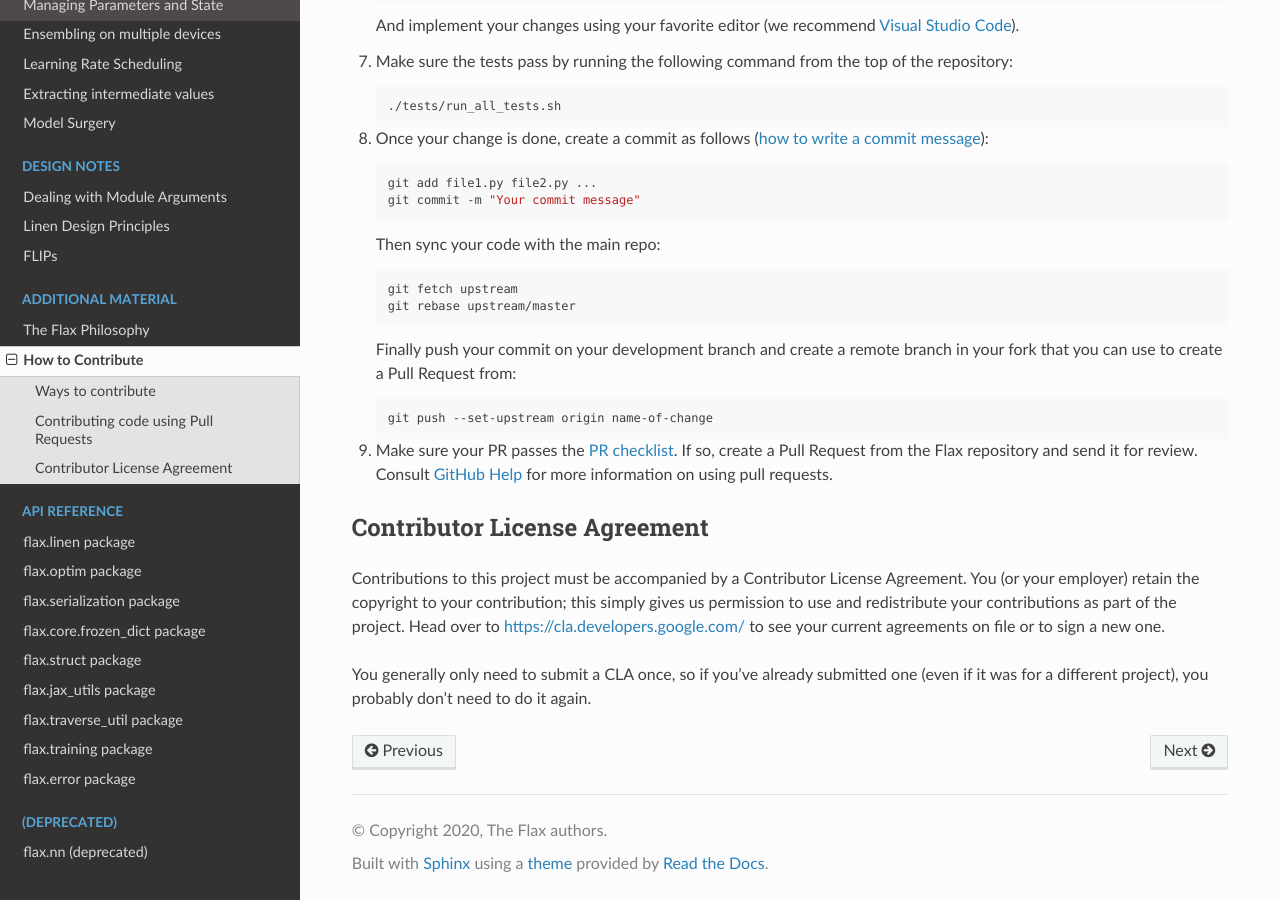
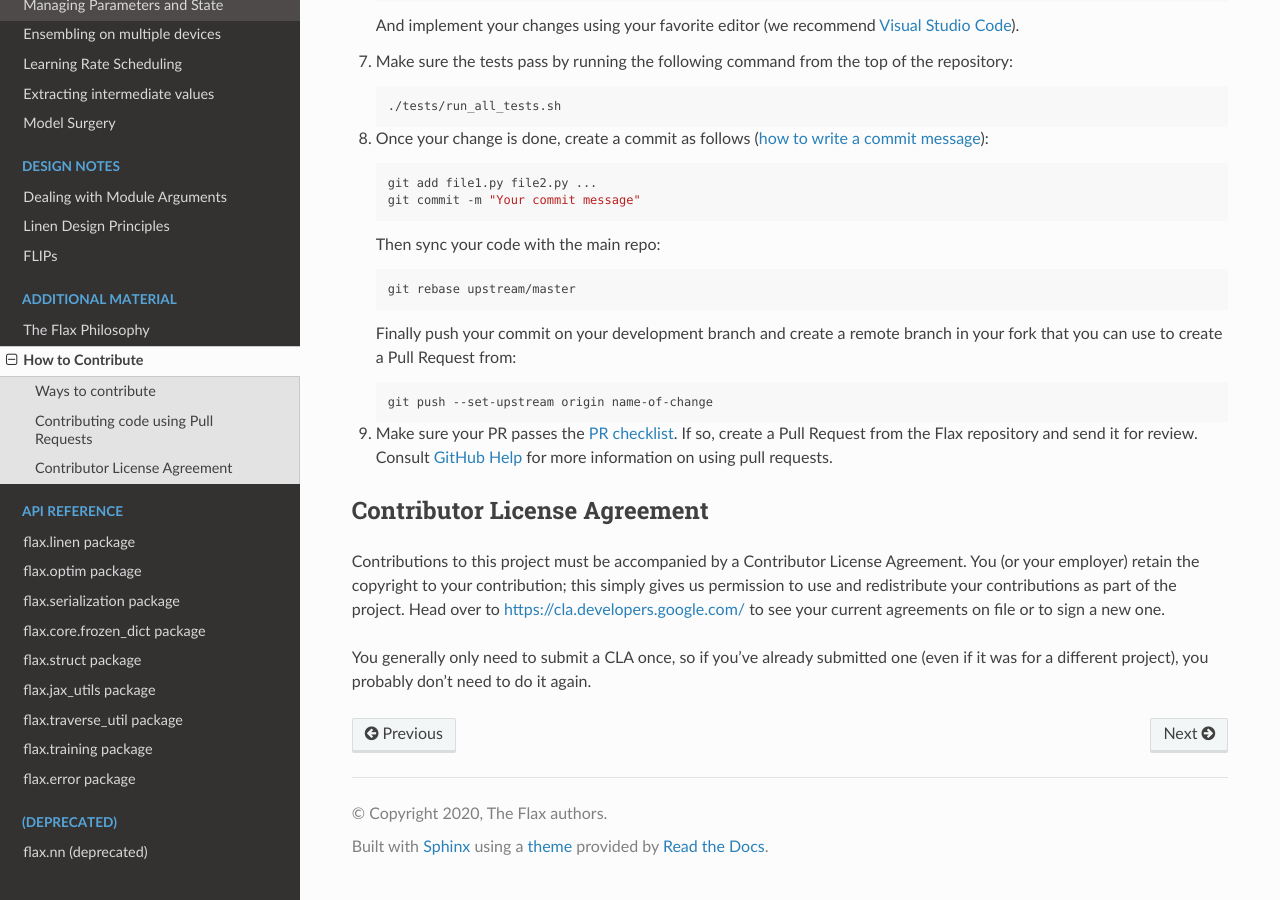
Before and after one commit to bortkomencw/flax, a Sphinx documentation site: the page built from docs/contributing.md, in a window 1280 px wide and 900 px high, scrolled down 1158 px. Built offline with Sphinx 7.4.7 and the Read the Docs theme 2.0.0, drawn with Linux system fonts in a browser that asks for light colours.

Commit message:
Remove git command that fetches all branches from upstream

````diff
--- a/docs/contributing.md
+++ b/docs/contributing.md
@@ -86,7 +86,6 @@ Follow these steps to contribute code:
    Then sync your code with the main repo:
 
    ```bash
-   git fetch upstream
    git rebase upstream/master
    ```
 
````
